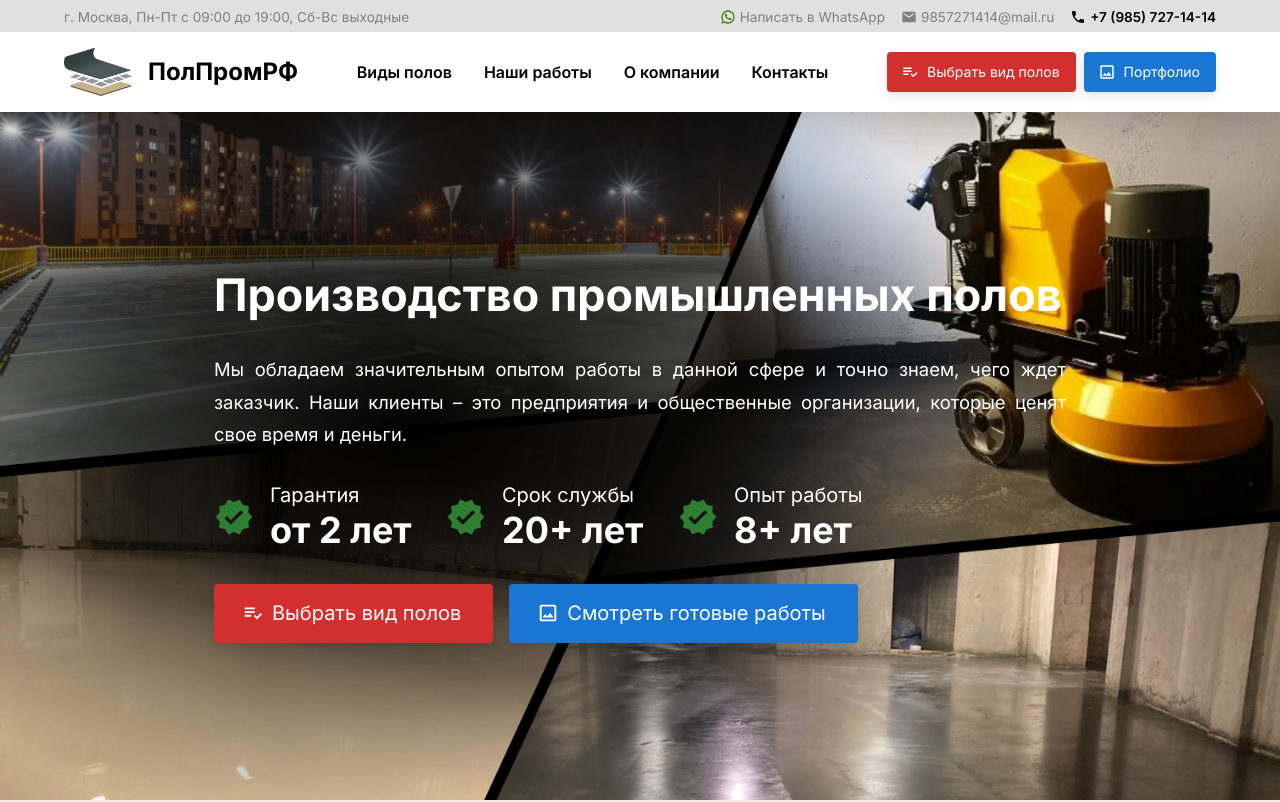
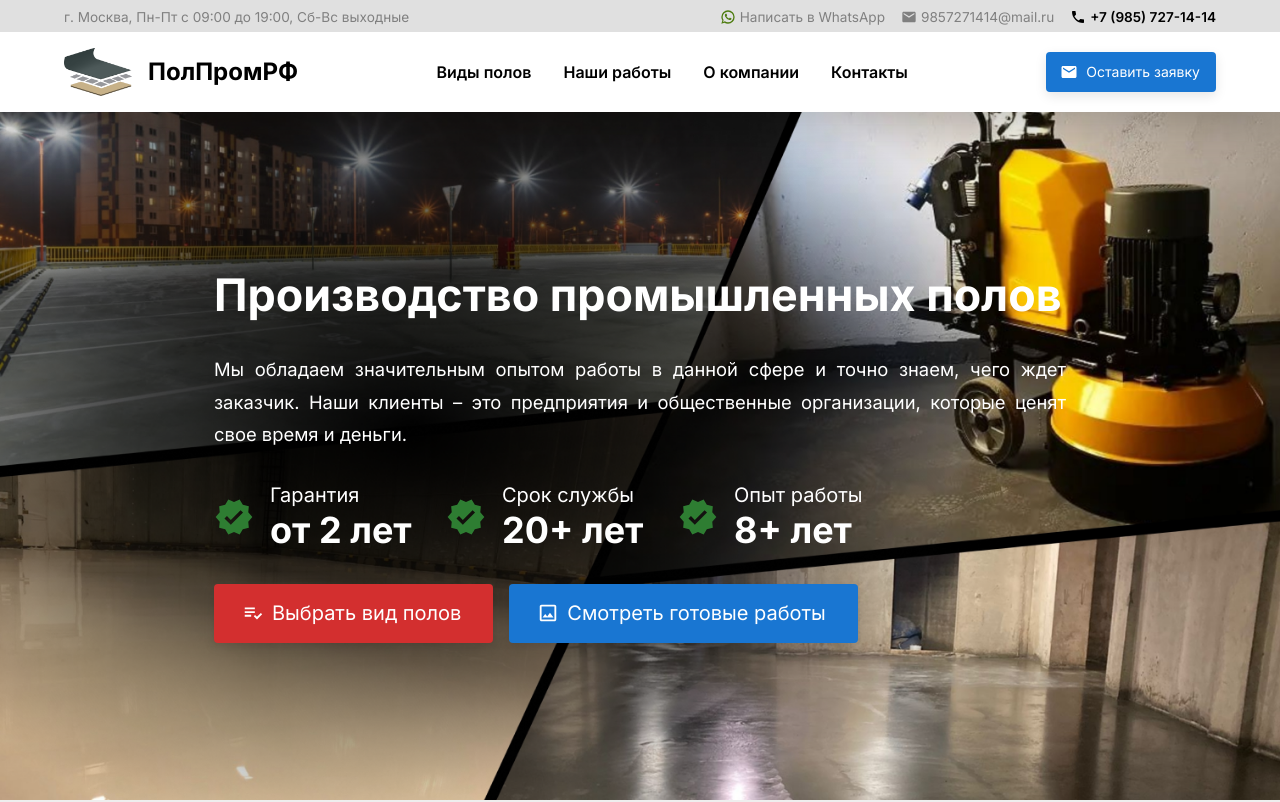
Before and after one commit to ntleek1/prompol77, a Next.js app: page / in a window 1280 px wide. Shown: the top 802 px of the page. Built offline with nearby package versions, Linux system fonts and the light colour scheme.

Commit message:
Order Dialogue component

```diff
--- a/components/CallUsBanner/CallUsBanner.tsx
+++ b/components/CallUsBanner/CallUsBanner.tsx
@@ -1,11 +1,11 @@
 import React from "react";
 import Link from "next/link";
-import { Box, Container, Typography, Button } from "@mui/material";
-import EmailIcon from "@mui/icons-material/Email";
+import { Box, Container, Typography } from "@mui/material";
 import useIsMobile from "@/hooks/useIsMobile";
 import LocalPhoneIcon from "@mui/icons-material/LocalPhone";
 import MailOutlineIcon from "@mui/icons-material/MailOutline";
 import useCallUsBannerStyles from "./styles";
+import Order from "../Order/Order";
 
 const CallUsBanner = () => {
   const { sxCallUsBanner } = useCallUsBannerStyles();
@@ -42,13 +42,9 @@ const CallUsBanner = () => {
               помощью в выборе наилучшего решения для вашего помещения.
             </Typography>
 
-            <Button
-              className="callUsBanner-Button"
-              variant="contained"
-              startIcon={<EmailIcon />}
-            >
-              Оставить заявку
-            </Button>
+            <Box className="callUsBanner-Button">
+              <Order />
+            </Box>
 
             <Box className="callUsBanner-Phones">
               <Box>
--- a/components/Header/Navbar.tsx
+++ b/components/Header/Navbar.tsx
@@ -2,16 +2,13 @@ import React from "react";
 import Link from "next/link";
 import Image from "next/image";
 import { CompanyName } from "@/next-seo.config";
-import { Box, Typography, Container, Button } from "@mui/material";
+import { Box, Typography, Container } from "@mui/material";
 import useHeaderStyles from "./styles";
-import PlaylistAddCheckOutlinedIcon from "@mui/icons-material/PlaylistAddCheckOutlined";
-import ImageOutlinedIcon from "@mui/icons-material/ImageOutlined";
 import { MenuNav } from "@/routes";
+import Order from "../Order/Order";
 
 const Navbar = () => {
   const { sxNavbar } = useHeaderStyles();
-
-  const [redButton, blueButton] = MenuNav.filter((navItem) => navItem.isButton);
 
   return (
     <Box id="navbar" sx={sxNavbar}>
@@ -33,7 +30,7 @@ const Navbar = () => {
 
         <Box component="nav" className="navbar__menu">
           {MenuNav.map((navItem) =>
-            navItem.isVisible && !navItem.isButton ? (
+            navItem.isVisible ? (
               <Typography
                 key={navItem.anchor}
                 component={Link}
@@ -46,32 +43,10 @@ const Navbar = () => {
             ) : null
           )}
         </Box>
-        {redButton.isVisible || blueButton.isVisible ? (
-          <Box className="navbar__buttonGroup">
-            {redButton.isVisible ? (
-              <Button
-                href={redButton.anchor}
-                variant="contained"
-                color="error"
-                size="small"
-                startIcon={<PlaylistAddCheckOutlinedIcon />}
-              >
-                {redButton.label}
-              </Button>
-            ) : null}
-            {blueButton.isVisible ? (
-              <Button
-                href={blueButton.anchor}
-                variant="contained"
-                color="primary"
-                size="small"
-                startIcon={<ImageOutlinedIcon />}
-              >
-                {blueButton.label}
-              </Button>
-            ) : null}
-          </Box>
-        ) : null}
+
+        <Box className="navbar__buttonGroup">
+          <Order size="small" />
+        </Box>
       </Container>
     </Box>
   );
--- /dev/null
+++ b/components/Order/Order.tsx
@@ -0,0 +1,74 @@
+import * as React from "react";
+import Button from "@mui/material/Button";
+import EmailIcon from "@mui/icons-material/Email";
+import TextField from "@mui/material/TextField";
+import Dialog from "@mui/material/Dialog";
+import DialogActions from "@mui/material/DialogActions";
+import DialogContent from "@mui/material/DialogContent";
+import DialogContentText from "@mui/material/DialogContentText";
+import DialogTitle from "@mui/material/DialogTitle";
+
+interface OrderProps {
+  size?: React.ComponentProps<typeof Button>["size"];
+}
+
+const Order: React.FC<OrderProps> = ({ size }) => {
+  const [open, setOpen] = React.useState(false);
+
+  const handleClickOpen = () => {
+    setOpen(true);
+  };
+
+  const handleClose = () => {
+    setOpen(false);
+  };
+
+  return (
+    <div>
+      <Button
+        variant="contained"
+        startIcon={<EmailIcon />}
+        onClick={handleClickOpen}
+        size={size}
+      >
+        Оставить заявку
+      </Button>
+      <Dialog open={open} onClose={handleClose}>
+        <DialogTitle>Оставить заявку</DialogTitle>
+        <DialogContent>
+          <DialogContentText>
+            Пожалуйста, введите Ваш телефон или емайл. <br />
+            Мы перезвоним или ответим на почту!
+          </DialogContentText>
+          <TextField
+            autoFocus
+            margin="dense"
+            id="phone"
+            label="Номер телефона"
+            type="tel"
+            fullWidth
+            variant="standard"
+            inputProps={{
+              pattern:
+                "\\+7\\s?\\(?\\d{3}\\)?[-\\s]?\\d{3}[-\\s]?\\d{2}[-\\s]?\\d{2}",
+            }}
+          />
+          <TextField
+            margin="dense"
+            id="email"
+            label="Адрес почты"
+            type="email"
+            fullWidth
+            variant="standard"
+          />
+        </DialogContent>
+        <DialogActions>
+          <Button onClick={handleClose}>Отмена</Button>
+          <Button onClick={handleClose}>Отправить</Button>
+        </DialogActions>
+      </Dialog>
+    </div>
+  );
+};
+
+export default Order;
--- a/components/WarrantyBanner/WarrantyBanner.tsx
+++ b/components/WarrantyBanner/WarrantyBanner.tsx
@@ -3,7 +3,7 @@ import Link from "next/link";
 import { Meta } from "@/next-seo.config";
 import Routes from "@/routes";
 import { Box, Container, Typography, Button } from "@mui/material";
-import EmailIcon from "@mui/icons-material/Email";
+import Order from "../Order/Order";
 import useWarrantyBannerStyles from "./styles";
 
 interface WarrantyBannerProps {
@@ -30,9 +30,7 @@ const WarrantyBanner: React.FC<WarrantyBannerProps> = ({
           </Box>
           {showButtons ? (
             <Box className="warrantyBanner-Bottom">
-              <Button variant="contained" startIcon={<EmailIcon />}>
-                Оставить заявку
-              </Button>
+              <Order />
               <Link
                 href={Routes.Warranty}
                 passHref
--- a/routes.ts
+++ b/routes.ts
@@ -14,36 +14,20 @@ export const MenuNav = [
     anchor: "/#service",
     label: "Виды полов",
     isVisible: true,
-    isButton: false,
   },
   {
     anchor: "/#portfolio",
     label: "Наши работы",
     isVisible: true,
-    isButton: false,
   },
   {
     anchor: "/#about",
     label: "О компании",
     isVisible: true,
-    isButton: false,
   },
   {
     anchor: "/#contacts",
     label: "Контакты",
     isVisible: true,
-    isButton: false,
-  },
-  {
-    anchor: "/#service",
-    label: "Выбрать вид полов",
-    isVisible: true,
-    isButton: true,
-  },
-  {
-    anchor: "/#portfolio",
-    label: "Портфолио",
-    isVisible: true,
-    isButton: true,
   },
 ];
--- a/themes/LightTheme.ts
+++ b/themes/LightTheme.ts
@@ -17,6 +17,7 @@ export const LightTheme = createTheme({
       styleOverrides: (theme) => ({
         ...globalStyles,
         body: {
+          ...globalStyles.body,
           backgroundColor: "#eee",
         },
       }),
--- a/themes/base/global.ts
+++ b/themes/base/global.ts
@@ -9,7 +9,8 @@ export const globalStyles = {
   body: {
     maxWidth: "100vw",
     overflowX: "hidden",
-    scrollBehavior: "smooth",
+    overflowY: "scroll !important",
+    padding: "0 !important",
   },
   main: {
     minHeight: "100vh",
```
